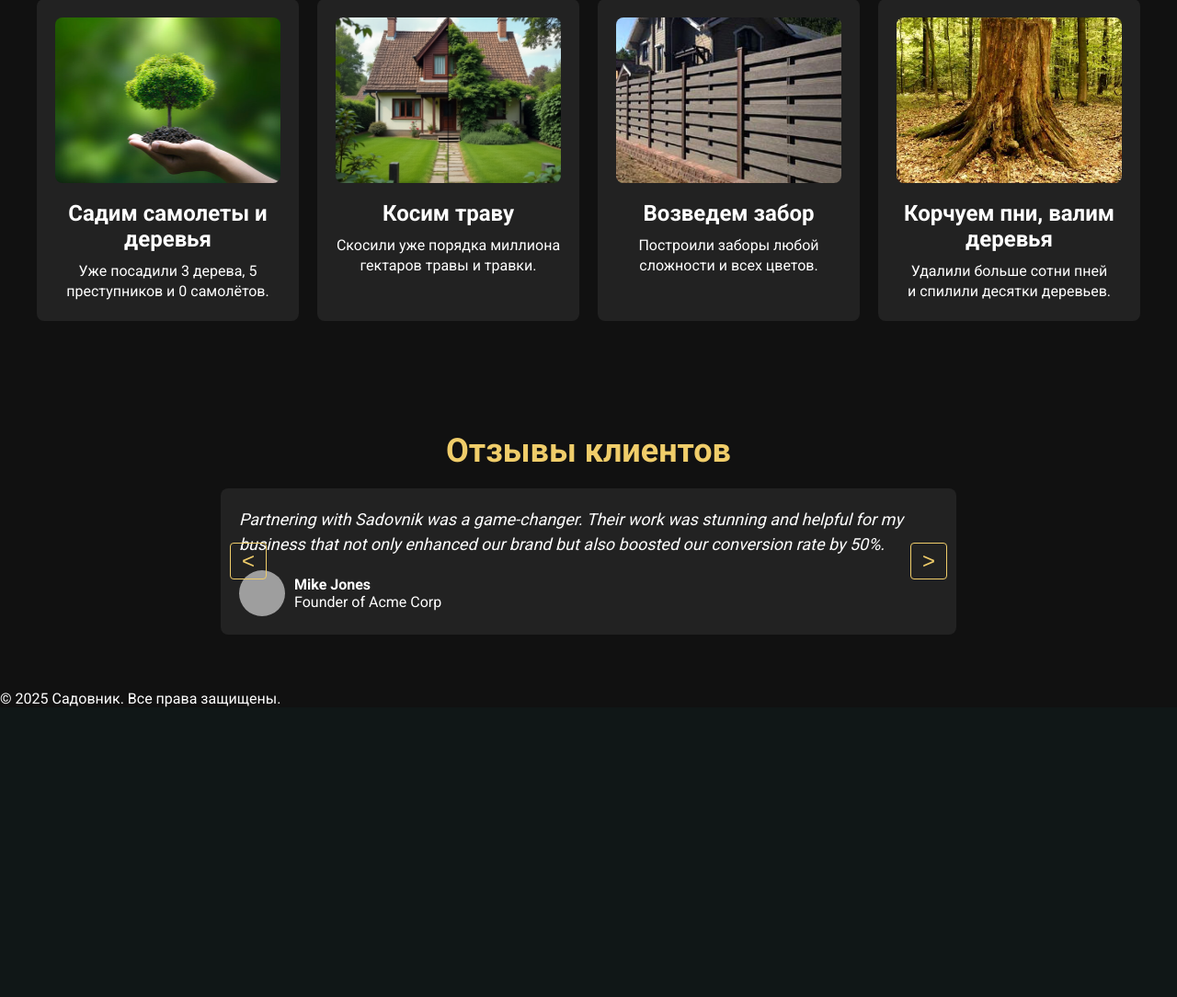
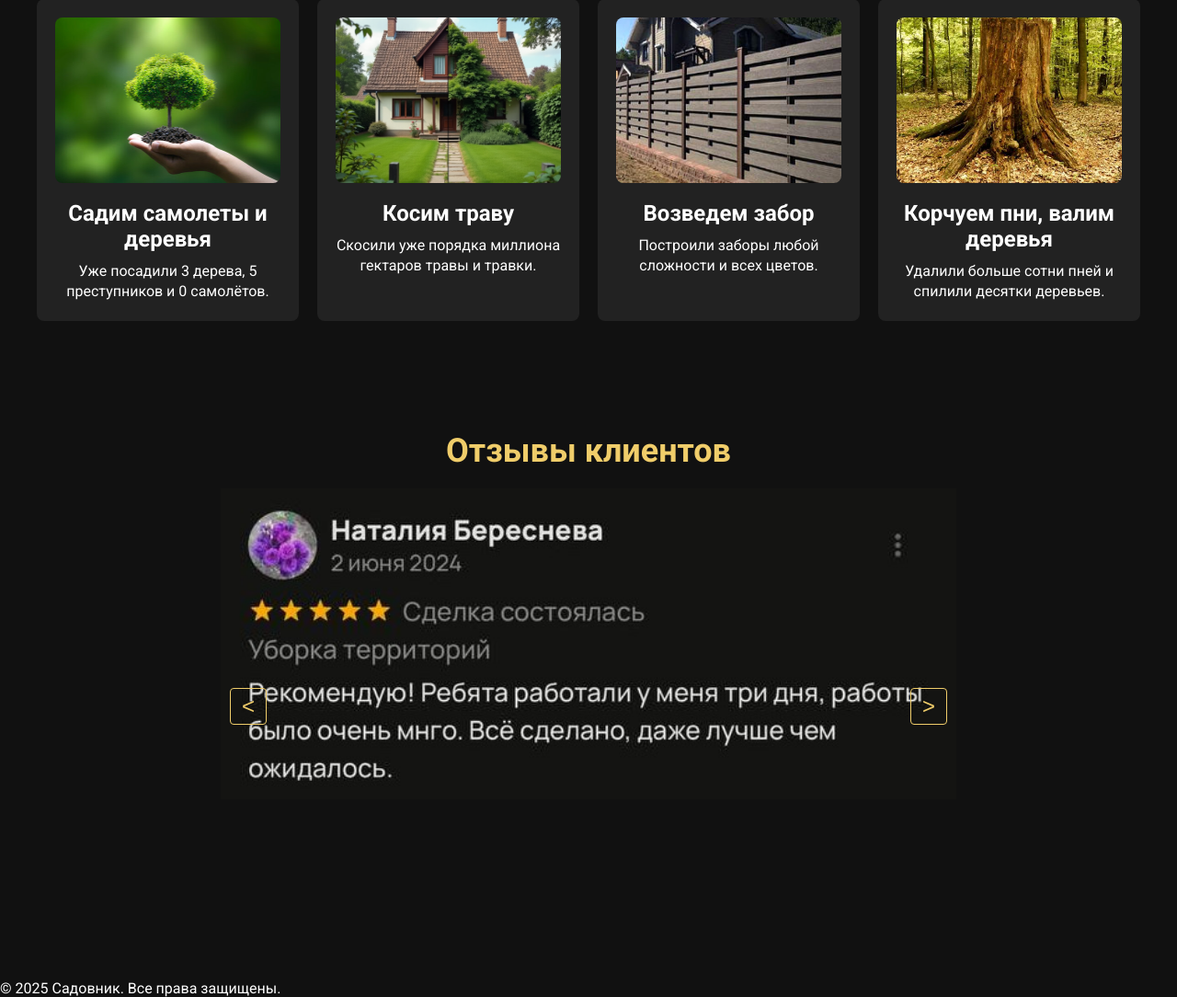
Before and after one commit to vitallcore/Sadovnik-flask, a Flask app: page / in a window 1280 px wide. Shown: the part 1133-2217 px from the top of the page at 92% size. Before the commit the page ends 1902 px from the top, so only its background shows below. Run offline with Flask 3, Linux system fonts and the light colour scheme; grey boxes are pictures that could not be loaded.

Commit message:
sadovnik

```diff
--- a/static/styles.css
+++ b/static/styles.css
@@ -21,25 +21,30 @@ body {
   height: 80px;
   padding: 0 40px;
 }
+
 .navbar img {
   height: 100%;
   width: auto;
   object-fit: contain;
 }
+
 .nav-links {
   list-style: none;
   display: flex;
   gap: 30px;
 }
+
 .nav-links a {
   text-decoration: none;
   color: #fff;
   font-size: 18px;
   transition: color 0.3s;
 }
+
 .nav-links a:hover {
   color: #f0cd6a;
 }
+
 .cta {
   background: transparent;
   border: 1px solid #c3a64f;
@@ -49,6 +54,7 @@ body {
   text-decoration: none;
   transition: 0.3s;
 }
+
 .cta:hover {
   background-color: #c3a64f;
   color: #000;
@@ -65,6 +71,7 @@ body {
   flex-direction: column;
   justify-content: space-between;
 }
+
 .hero-content {
   display: flex;
   justify-content: space-between;
@@ -72,10 +79,13 @@ body {
   padding: 60px;
   color: #fff;
 }
+
 .hero h1 {
   position: absolute;
-  top: 100px;    /* отступ сверху (настраиваемый) */
-  left: 60px;    /* отступ слева (настраиваемый) */
+  top: 100px;
+  /* отступ сверху (настраиваемый) */
+  left: 60px;
+  /* отступ слева (настраиваемый) */
   font-size: 100px;
   font-weight: bold;
   background: rgba(0, 0, 0, 0);
@@ -83,6 +93,7 @@ body {
   padding: 10px 30px;
   color: #ffffff;
 }
+
 .hero-subtext {
   position: absolute;
   bottom: 60px;
@@ -100,6 +111,7 @@ body {
 .about {
   padding: 60px 40px;
 }
+
 .about-container {
   display: flex;
   align-items: flex-start;
@@ -107,6 +119,7 @@ body {
   max-width: 1200px;
   margin: 0 auto;
 }
+
 .about-label {
   background: #f0cd6a;
   color: #111;
@@ -117,10 +130,12 @@ body {
   display: inline-block;
   text-transform: uppercase;
 }
+
 .about-text {
   font-size: 20px;
   line-height: 1.5;
 }
+
 .about-text span {
   color: #f0cd6a;
   text-shadow: 0 0 8px rgba(240, 205, 106, 0.7);
@@ -130,12 +145,14 @@ body {
 .services {
   padding: 60px 40px;
 }
+
 .services h2 {
   font-size: 36px;
   margin-bottom: 20px;
   color: #f0cd6a;
   text-align: center;
 }
+
 .services-grid {
   display: grid;
   grid-template-columns: repeat(auto-fit, minmax(280px, 1fr));
@@ -143,22 +160,26 @@ body {
   max-width: 1200px;
   margin: 0 auto;
 }
+
 .service-item {
   background: #222;
   padding: 20px;
   border-radius: 8px;
   text-align: center;
 }
+
 .service-item img {
   width: 100%;
   height: 180px;
   object-fit: cover;
   border-radius: 8px;
 }
+
 .service-item h3 {
   margin: 15px 0 10px;
   font-size: 24px;
 }
+
 .service-item p {
   font-size: 16px;
   line-height: 1.4;
@@ -168,22 +189,26 @@ body {
 .testimonials {
   padding: 60px 40px;
 }
+
 .testimonials h2 {
   font-size: 36px;
   margin-bottom: 20px;
   color: #f0cd6a;
   text-align: center;
 }
+
 .testimonial-wrapper {
   position: relative;
   max-width: 800px;
   margin: 0 auto;
   overflow: hidden;
 }
+
 .testimonial-container {
   display: flex;
   transition: transform 0.3s ease;
 }
+
 .testimonial-item {
   min-width: 100%;
   padding: 20px;
@@ -191,24 +216,31 @@ body {
   border-radius: 8px;
   box-sizing: border-box;
 }
+
 .testimonial-text {
   font-size: 18px;
   font-style: italic;
   line-height: 1.5;
 }
-.testi-author {
-  display: flex;
-  align-items: center;
-  gap: 10px;
-  margin-top: 15px;
+
+.testimonial-item {
+  min-width: 100%;
+  box-sizing: border-box;
+  /* Убираем padding, фон и скругления */
+  padding: 0;
+  background: none;
+  border-radius: 0;
 }
-.testi-author img {
-  width: 50px;
-  height: 50px;
-  border-radius: 50%;
+
+.testimonial-item img {
+  display: block;
+  width: 100%;
+  height: auto;
   object-fit: cover;
 }
-.prev, .next {
+
+.prev,
+.next {
   position: absolute;
   top: 50%;
   transform: translateY(-50%);
@@ -221,5 +253,11 @@ body {
   border-radius: 4px;
   cursor: pointer;
 }
-.prev { left: 10px; }
-.next { right: 10px; }
+
+.prev {
+  left: 10px;
+}
+
+.next {
+  right: 10px;
+}
--- a/templates/index.html
+++ b/templates/index.html
@@ -5,16 +5,22 @@
     <meta name="viewport" content="width=device-width, initial-scale=1.0" />
     <title>Садовник</title>
     <link href="https://fonts.googleapis.com/css2?family=Roboto:wght@400;700&display=swap" rel="stylesheet" />
-  <link rel="stylesheet" href="{{ url_for('static', filename='styles.css') }}">
+    <link rel="stylesheet" href="{{ url_for('static', filename='styles.css') }}" />
   </head>
   <body>
     <header class="hero">
       <nav class="navbar">
-      <img src="{{ url_for('static', filename='images/logo.png') }}" alt="Логотип">
+        <img src="{{ url_for('static', filename='images/logo.png') }}" alt="Логотип" />
         <ul class="nav-links">
-        <li><a href="{{ url_for('homepage') }}">На главную</a></li>
-        <li><a href="{{ url_for('services_page') }}">Услуги</a></li>
-        <li><a href="{{ url_for('about_page') }}">О нас</a></li>
+          <li>
+            <a href="{{ url_for('homepage') }}">На главную</a>
+          </li>
+          <li>
+            <a href="{{ url_for('services_page') }}">Услуги</a>
+          </li>
+          <li>
+            <a href="{{ url_for('about_page') }}">О нас</a>
+          </li>
         </ul>
         <a href="https://wa.me/{{ phone_number }}" target="_blank" class="cta">Написать нам</a>
       </nav>
@@ -33,7 +39,7 @@
       <!-- О нас -->
       <section id="about" class="about">
         <div class="about-container">
-        <span class="about-label">НЕМНОГО<br>О НАС</span>
+          <span class="about-label">НЕМНОГО<br />О НАС</span>
           <p class="about-text">
             Зарекомендовали себя на рынке обустройства вашего комфорта лучшими из лучших, это подтверждает наша высокая производительность, качество и множество положительных отзывов. Наша команда служит на страже <span>Вашего комфорта</span>.
           </p>
@@ -45,24 +51,24 @@
         <h2>Наши услуги</h2>
         <div class="services-grid">
           <div class="service-item">
-          <img src="{{ url_for('static', filename='images/tree.jpg') }}" alt="Садим самолеты и деревья">
+            <img src="{{ url_for('static', filename='images/tree.jpg') }}" alt="Садим самолеты и деревья" />
             <h3>Садим самолеты и деревья</h3>
-          <p>Уже посадили 3 дерева, 5 преступников и 0 самолётов.</p>
+            <p>Уже посадили 3 дерева, 5 преступников и 0 самолётов.</p>
           </div>
           <div class="service-item">
-          <img src="{{ url_for('static', filename='images/trava.jpg') }}" alt="Косим траву">
+            <img src="{{ url_for('static', filename='images/trava.jpg') }}" alt="Косим траву" />
             <h3>Косим траву</h3>
-          <p>Скосили уже порядка миллиона гектаров травы и травки.</p>
+            <p>Скосили уже порядка миллиона гектаров травы и травки.</p>
           </div>
           <div class="service-item">
-          <img src="{{ url_for('static', filename='images/zabor.jpeg') }}" alt="Возведем забор">
+            <img src="{{ url_for('static', filename='images/zabor.jpeg') }}" alt="Возведем забор" />
             <h3>Возведем забор</h3>
-          <p>Построили заборы любой сложности и всех цветов.</p>
+            <p>Построили заборы любой сложности и всех цветов.</p>
           </div>
           <div class="service-item">
-          <img src="{{ url_for('static', filename='images/penek.jpg') }}" alt="Корчуем пни, валим деревья">
+            <img src="{{ url_for('static', filename='images/penek.jpg') }}" alt="Корчуем пни, валим деревья" />
             <h3>Корчуем пни, валим деревья</h3>
-          <p>Удалили больше сотни пней и спилили десятки деревьев.</p>
+            <p>Удалили больше сотни пней и спилили десятки деревьев.</p>
           </div>
         </div>
       </section>
@@ -74,40 +80,13 @@
           <button class="prev">&lt;</button>
           <div class="testimonial-container">
             <div class="testimonial-item">
-            <p class="testimonial-text">
-              Partnering with Sadovnik was a game-changer. Their work was stunning and helpful for my business that not only enhanced our brand but also boosted our conversion rate by 50%.
-            </p>
-            <div class="testi-author">
-              <img src="{{ url_for('static', filename='images/mike.jpg') }}" alt="Mike Jones">
-              <div>
-                <strong>Mike Jones</strong><br>
-                Founder of Acme Corp
-              </div>
-            </div>
+              <img src="{{ url_for('static', filename='images/otziv_1_black.jpg') }}" alt="Отзыв 1" />
             </div>
             <div class="testimonial-item">
-            <p class="testimonial-text">
-              Великолепная работа! Команда сдружилась с нашим проектом, поняла задачи и превзошла все ожидания.
-            </p>
-            <div class="testi-author">
-              <img src="{{ url_for('static', filename='images/client2.jpg') }}" alt="Client 2">
-              <div>
-                <strong>Екатерина Смирнова</strong><br>
-                Директор ООО «Ромашка»
-              </div>
-            </div>
+              <img src="{{ url_for('static', filename='images/otziv_2_black.jpg') }}" alt="Отзыв 2" />
             </div>
             <div class="testimonial-item">
-            <p class="testimonial-text">
-              Рекомендую всем: быстро, профессионально и с душой подходят к работе!
-            </p>
-            <div class="testi-author">
-              <img src="{{ url_for('static', filename='images/client3.jpg') }}" alt="Client 3">
-              <div>
-                <strong>Иван Петров</strong><br>
-                Частный застройщик
-              </div>
-            </div>
+              <img src="{{ url_for('static', filename='images/otziv_3_black.jpg') }}" alt="Отзыв 3" />
             </div>
           </div>
           <button class="next">&gt;</button>
@@ -117,24 +96,24 @@
 
     <script>
       // JS-карусель для отзывов
-    const prevBtn = document.querySelector('.prev');
-    const nextBtn = document.querySelector('.next');
-    const track = document.querySelector('.testimonial-container');
-    let index = 0;
-    const items = document.querySelectorAll('.testimonial-item');
+      const prevBtn = document.querySelector('.prev')
+      const nextBtn = document.querySelector('.next')
+      const track = document.querySelector('.testimonial-container')
+      let index = 0
+      const items = document.querySelectorAll('.testimonial-item')
 
       function updateCarousel() {
-      track.style.transform = `translateX(-${index * 100}%)`;
+        track.style.transform = `translateX(-${index * 100}%)`
       }
 
       prevBtn.addEventListener('click', () => {
-      index = (index - 1 + items.length) % items.length;
-      updateCarousel();
-    });
+        index = (index - 1 + items.length) % items.length
+        updateCarousel()
+      })
       nextBtn.addEventListener('click', () => {
-      index = (index + 1) % items.length;
-      updateCarousel();
-    });
+        index = (index + 1) % items.length
+        updateCarousel()
+      })
     </script>
     <!-- Футер -->
     <footer class="footer">
```
Also changed, not shown: static/images/otziv_1_black.jpg (added), static/images/otziv_2_black.jpg (added), static/images/otziv_3_black.jpg (added). Lines whose indentation alone changed are shown as unchanged.
